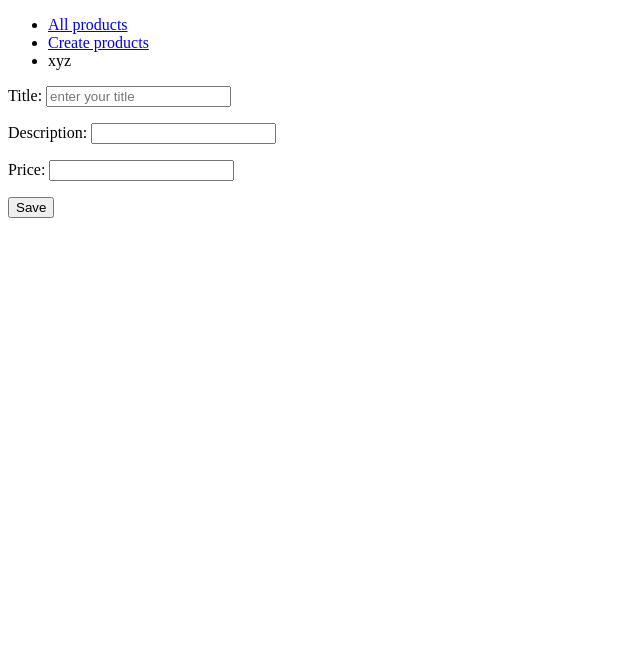
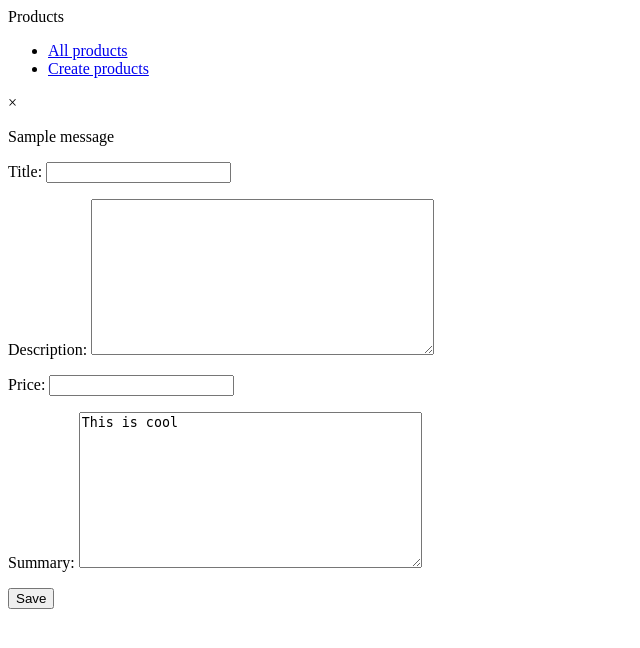
Before and after one commit to abdimoha-dev/products, a Django app: page /products/create in a window 1280 px wide. Shown: the top 648 px of the page, without its empty margins (0-640 px from the left). Run offline with Django 3.2, Linux system fonts and the light colour scheme; one stand-in notice (Sample message) is shown.

Commit message:
Added Update fn

```diff
--- a/products/forms.py
+++ b/products/forms.py
@@ -1,20 +1,18 @@
 from django import forms
 from .models import Product
 
-# class product_form(forms.ModelForm):
-#     class Meta:
-#         model=Product
-#         fields=[
-#             'title', 'description', 'price','summary'
-#         ]
+# class product_form(forms.Form):
+#     title=forms.CharField(required=False,
+#     widget=forms.TextInput(
+#         attrs={
+#             'placeholder': 'enter your title'
+#         }
+#     ))
+#     description=forms.CharField()
+#     price=forms.DecimalField()
+#     summary=forms.CharField
 
-class product_form(forms.Form):
-    title=forms.CharField(required=False,
-    widget=forms.TextInput(
-        attrs={
-            'placeholder': 'enter your title'
-        }
-    ))
-    description=forms.CharField()
-    price=forms.DecimalField()
-    summary=forms.CharField
+class product_form(forms.ModelForm):
+    class Meta:
+        model=Product
+        fields=['title','description', 'price','summary']
--- a/products/urls.py
+++ b/products/urls.py
@@ -8,5 +8,5 @@
     path('delete_product/<int:id>/', views.delete_product, name='delete_product'),
     path('productss/<int:id>/', views.product_url, name='product_url'),
     path('products_view', views.products_view, name='products_view'),
-
+    path('product_update/<int:id>/', views.product_update, name='product_update'),
 ]
--- a/products/views.py
+++ b/products/views.py
@@ -1,4 +1,5 @@
-from django.shortcuts import render, redirect
+from django.shortcuts import render, redirect, get_object_or_404
+from django.contrib import messages
 from .models import Product
 from .forms import product_form
 
@@ -12,7 +13,7 @@
     return render(request, "products_details.html", context)
 
 def all_products(request):
-    all_products=Product.objects.all()
+    all_products=Product.objects.all().order_by('title')
     context={
         'all_products': all_products,
     }
@@ -23,9 +24,12 @@
         form=product_form(request.POST or None)
         if form.is_valid():
             Product.objects.create(**form.cleaned_data)
+            msg = 'saved successful'
+            messages.add_message(request, messages.INFO, msg)
             context={
-            'form': form
+            'form': form,
         }
+
             return render(request, 'product_create.html', context)
 
     else:
@@ -35,6 +39,27 @@
         }
 
         return render(request, 'product_create.html', context)
+
+
+def product_update(request, id):
+    objct=get_object_or_404(Product, id=id)
+    if request.method=='POST':
+        form=product_form(request.POST, instance=objct)
+        if form.is_valid():
+            Product.objects.update_or_create(**form.cleaned_data)
+            context={
+                'form':form
+            }
+            return render(request, 'product_update.html', context)
+
+    else:
+        form=product_form(instance=objct)
+        context={
+            'form': form
+        }
+        return render(request, 'product_update.html', context)
+
+
 def delete_product(request, id):
     objct=Product.objects.get(id=id)
     objct.delete()
--- a/templates/all_products.html
+++ b/templates/all_products.html
@@ -4,6 +4,8 @@
 {% for product in all_products %}
 <div>
     {{product.id}}<button><a href="{% url 'products:delete_product' product.id %}">Delete</a></button>
+   <button><a href="{% url 'products:product_update' product.id %}">Edit</a></button>
+
 </div>
 {% endfor %}
 {% endblock %}
--- a/templates/base.html
+++ b/templates/base.html
@@ -1,7 +1,9 @@
 <!DOCTYPE html>
 <html>
     <head>
-        <title> xyz</title>
+        {% block title%}
+        Products
+        {% endblock %}
     </head>
 
     <body>
--- a/templates/navbar.html
+++ b/templates/navbar.html
@@ -3,6 +3,5 @@
         <li><a href="{%url 'products:all_products' %}">All products</a>
         </li>
         <li><a href="{% url 'products:product_create' %}">Create products</a></li>
-        <li>xyz</li>
     </ul>
 </nav>
--- a/templates/product_create.html
+++ b/templates/product_create.html
@@ -1,6 +1,27 @@
 {% extends 'base.html' %}
 {% block content %}
 
+{% if messages %}
+    {% for message in messages %}
+    {% if 'error' in message.tags %}
+        <div id="messages" class="alert alert-danger fade in">
+        <span class="close" data-dismiss="alert">×</span>
+        <i class="fa fa-info fa-2x pull-left"></i>
+    {% else %}
+        <div id="messages" class="alert alert-success fade in">
+        <span class="close" data-dismiss="alert">×</span>
+        <i class="fa fa-check fa-2x pull-left"></i>
+    {% endif %}
+        <p>{{ message }}</p>
+    </div>
+   {% endfor %}
+{% endif %}
+    <div id="message" class="alert alert-success fade in" style="display: none">
+        <span class="close" data-dismiss="alert">×</span>
+        <i class="fa fa-check fa-2x pull-left"></i>
+
+        <span id="response"></span>
+    </div>
 <form method="POST">
     {% csrf_token %}
     {{form.as_p}}
```
Also changed, not shown: templates/product_update.html (added, +10 -0 lines), db.sqlite3.
